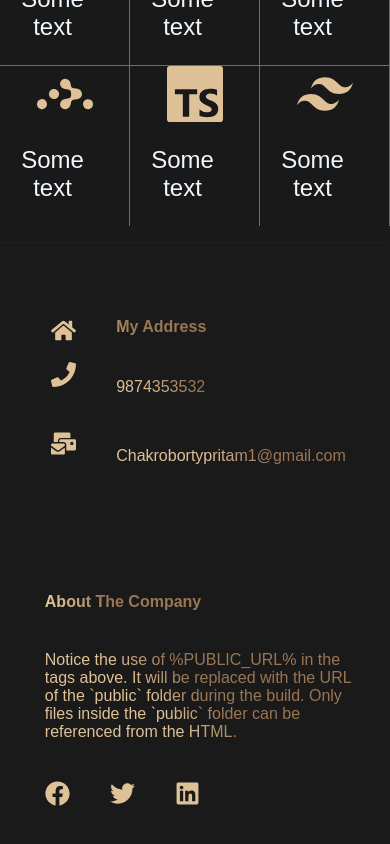
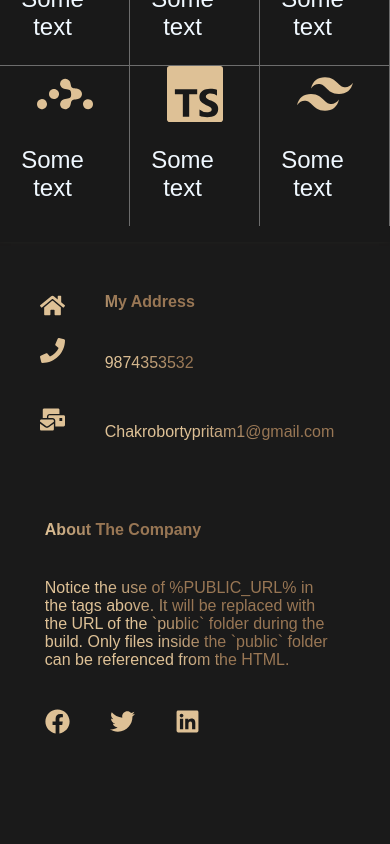
Before and after one commit to anynomous001/Dev-Folio, a React (Vite) app: page / in a window 390 px wide. Shown: the part 3433-4277 px from the top of the page. Built offline with nearby package versions, Linux system fonts and the light colour scheme.

Commit message:
footer style updated

```diff
--- a/src/components/FooterStyle.css
+++ b/src/components/FooterStyle.css
@@ -46,7 +46,8 @@
     text-fill-color: transparent;
     -webkit-text-fill-color: transparent;
 }
-.icons{
+
+.icons {
     color: #dec196;
     background-image: -webkit-linear-gradient(120deg, rgba(222, 193, 150, 1) 44%, rgba(152, 118, 84, 1) 84%);
     background-clip: text;
@@ -56,12 +57,13 @@
 
 
 }
+
 @media screen and (max-width:768px) {
     .footer-container {
         height: 75vh;
-        justify-items: left;
-        grid-template-columns: repeat(1, 1fr);
 
+        display: flex;
+        flex-direction: column;
     }
 }
 
```
Lines whose indentation alone changed are shown as unchanged.
